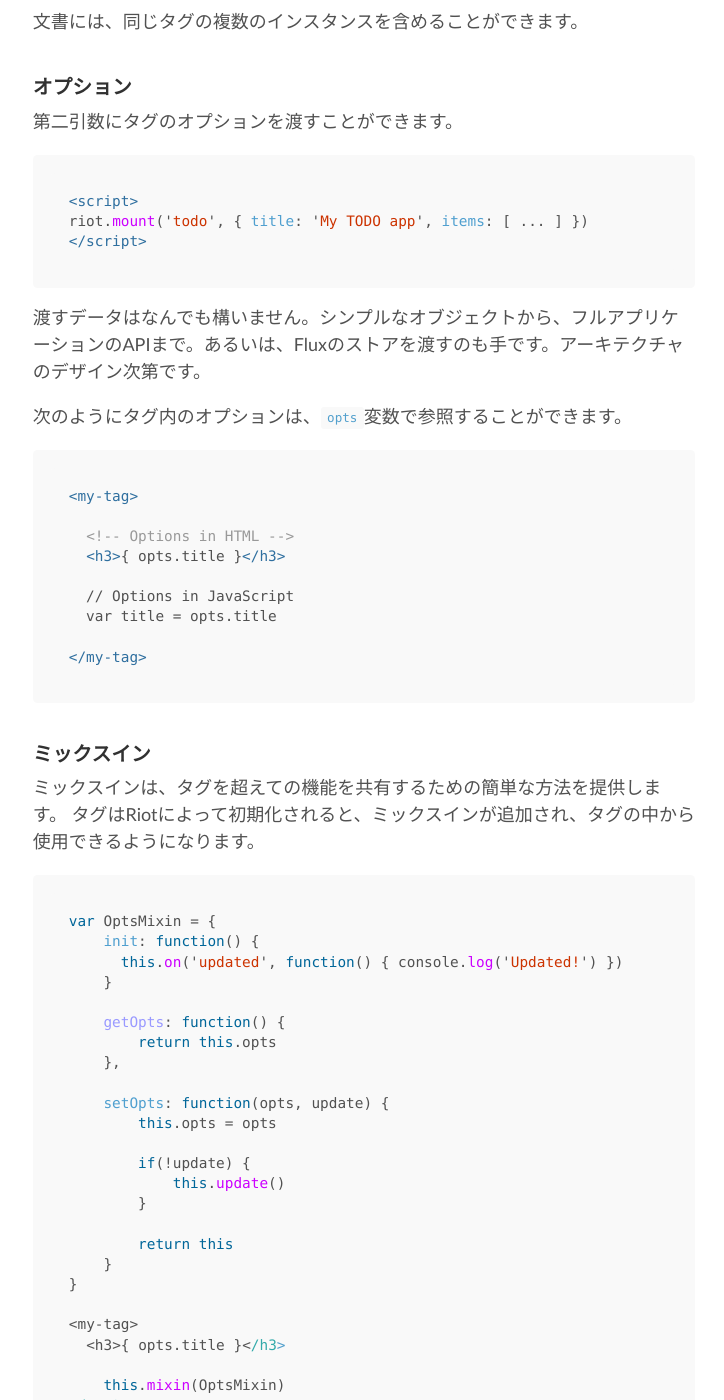
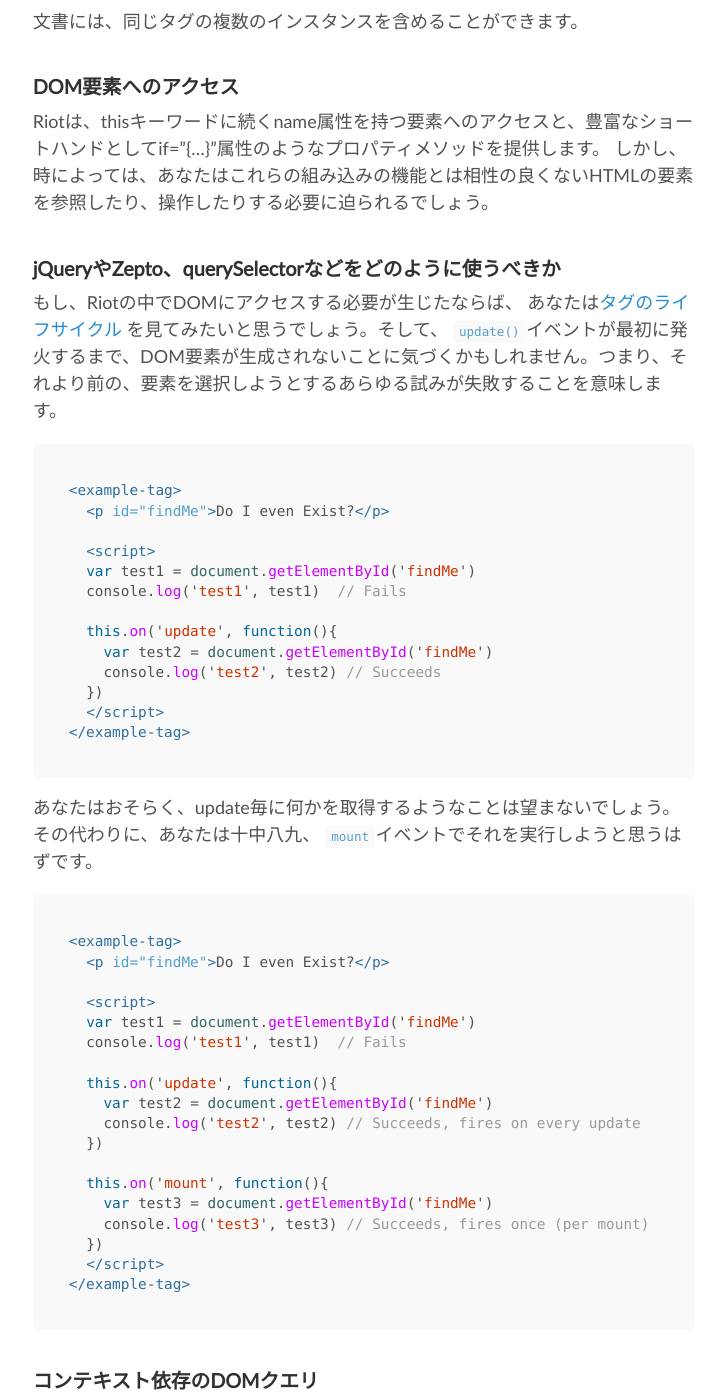
Before and after one commit to riot/riot.github.io, a Jekyll site: the page built from ja/guide/index.md, in a window 1280 px wide and 1400 px high, scrolled down 6036 px. Shown: the whole window, without its empty margins (276-1000 px from the left). Built offline with Jekyll 4.4.1, drawn with Linux system fonts in a browser that asks for light colours; nearby versions of some CDN libraries; Markdown is read by kramdown in place of the engine named in the settings; some of the changed text lies outside the part shown.

Commit message:
include updates from ja/v2.2.4

````diff
--- a/ja/guide/index.md
+++ b/ja/guide/index.md
@@ -220,6 +220,76 @@ riot.mount('todo, forum, comments')
 文書には、同じタグの複数のインスタンスを含めることができます。
 
 
+### DOM要素へのアクセス
+
+Riotは、thisキーワードに続くname属性を持つ要素へのアクセスと、豊富なショートハンドとしてif="{...}"属性のようなプロパティメソッドを提供します。
+しかし、時によっては、あなたはこれらの組み込みの機能とは相性の良くないHTMLの要素を参照したり、操作したりする必要に迫られるでしょう。
+
+### jQueryやZepto、querySelectorなどをどのように使うべきか
+
+もし、Riotの中でDOMにアクセスする必要が生じたならば、 あなたは[タグのライフサイクル](#タグのライフサイクル) を見てみたいと思うでしょう。そして、 `update()`イベントが最初に発火するまで、DOM要素が生成されないことに気づくかもしれません。つまり、それより前の、要素を選択しようとするあらゆる試みが失敗することを意味します。
+
+```html
+<example-tag>
+  <p id="findMe">Do I even Exist?</p>
+
+  <script>
+  var test1 = document.getElementById('findMe')
+  console.log('test1', test1)  // Fails
+
+  this.on('update', function(){
+    var test2 = document.getElementById('findMe')
+    console.log('test2', test2) // Succeeds
+  })
+  </script>
+</example-tag>
+```
+
+あなたはおそらく、update毎に何かを取得するようなことは望まないでしょう。その代わりに、あなたは十中八九、 `mount`イベントでそれを実行しようと思うはずです。
+
+```html
+<example-tag>
+  <p id="findMe">Do I even Exist?</p>
+
+  <script>
+  var test1 = document.getElementById('findMe')
+  console.log('test1', test1)  // Fails
+
+  this.on('update', function(){
+    var test2 = document.getElementById('findMe')
+    console.log('test2', test2) // Succeeds, fires on every update
+  })
+
+  this.on('mount', function(){
+    var test3 = document.getElementById('findMe')
+    console.log('test3', test3) // Succeeds, fires once (per mount)
+  })
+  </script>
+</example-tag>
+```
+
+### コンテキスト依存のDOMクエリ
+
+さて、私たちは今、`update`または`mount`イベントを待つことによって、DOM要素を得る方法を知っています。さらに、要素のコンテキストを`root element`（私たちが作成しているRiotタグ）へのクエリに追加することによって、このやり方をさらに便利にすることができます。
+
+```html
+<example-tag>
+  <p id="findMe">Do I even Exist?</p>
+  <p>Is this real life?</p>
+  <p>Or just fantasy?</p>
+
+  <script>
+  this.on('mount', function(){
+    // Contexted jQuery
+    $('p', this.root)
+
+    // Contexted Query Selector
+    this.root.querySelectorAll('p')
+  })
+  </script>
+</example-tag>
+```
+
 ### オプション
 
 第二引数にタグのオプションを渡すことができます。
@@ -275,7 +345,7 @@ var OptsMixin = {
 <my-tag>
   <h3>{ opts.title }</h3>
 
-    this.mixin(OptsMixin)
+  this.mixin(OptsMixin)
 </my-tag>
 ```
 
@@ -303,7 +373,7 @@ var id_mixin_instance = new IdMixin()
 <my-tag>
   <h3>{ opts.title }</h3>
 
-    this.mixin(OptsMixin, id_mixin_instance)
+  this.mixin(OptsMixin, id_mixin_instance)
 </my-tag>
 ```
 
@@ -323,7 +393,7 @@ riot.mixin('mixinName', mixinObject)
 <my-tag>
   <h3>{ opts.title }</h3>
 
-    this.mixin('mixinName')
+  this.mixin('mixinName')
 </my-tag>
 ```
 
@@ -642,7 +712,7 @@ DOMイベントを扱う関数は「イベントハンドラ」と呼ばれま
 
 この関数の中で`this`は現在のタグのインスタンスを参照しています。ハンドラが呼ばれた後、`this.update()`が自動的に呼ばれ、加えられた変更がUIに反映されます。
 
-デフォルトのイベントハンドラの挙動は、チェックボックスかラジオボタンでなければ、*自動的にキャンセル* です。つまり、あなたのために`e.preventDefault()`は実行済みです。これはキャセルすることがほとんどだからです(しかも、忘れがち)。もし、ブラウザのデフォルトの挙動のままにしたい場合は、ハンドラで`true`を返してください。
+デフォルトのイベントハンドラの挙動は、チェックボックスかラジオボタンでなければ、*自動的にキャンセル* です。つまり、あなたのために`e.preventDefault()`は実行済みです。これはキャンセルすることがほとんどだからです(しかも、忘れがち)。もし、ブラウザのデフォルトの挙動のままにしたい場合は、ハンドラで`true`を返してください。
 
 例えば、この`submit`ハンドラは、実際にサーバへフォームを送信します。
 
````
Also changed, not shown: ja/guide/application-design.md (+1 -1 lines), ja/index.md (+5 -5 lines).
